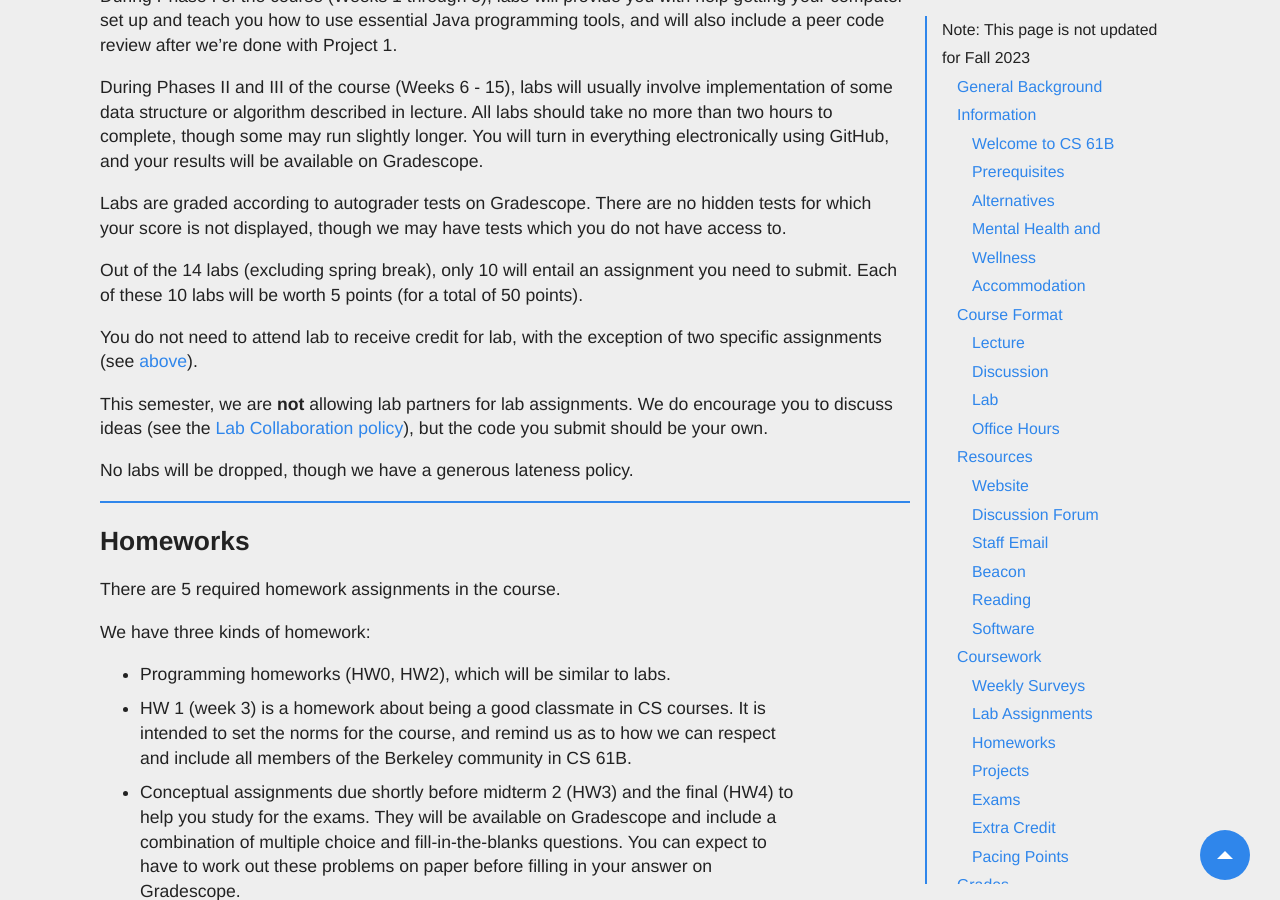
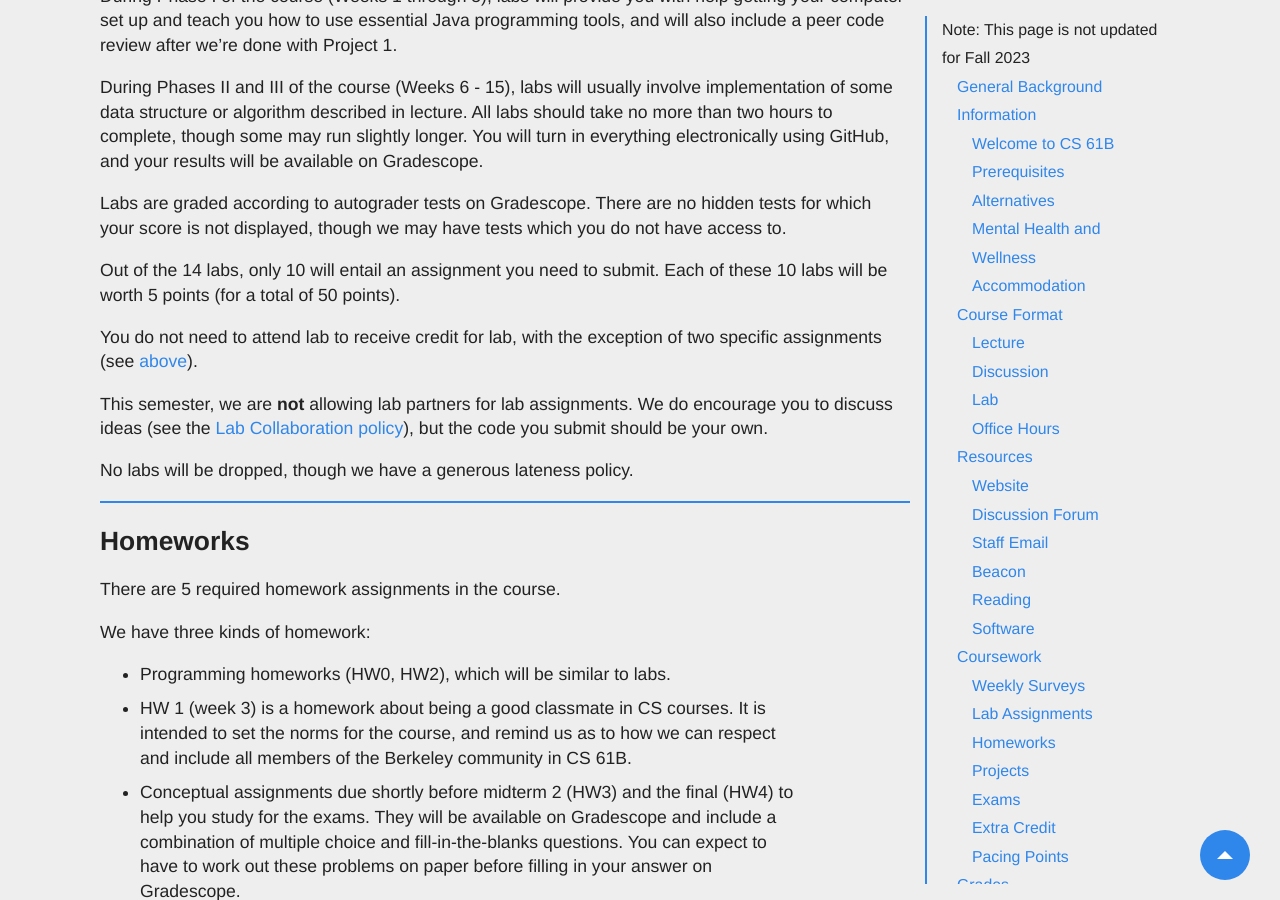
Before and after one commit to Berkeley-CS61B/website-fa23, a Jekyll site: the page built from about.md, in a window 1280 px wide and 900 px high, scrolled down 6207 px. Built offline with Jekyll 4.4.1, drawn with Linux system fonts in a browser that asks for light colours; nearby versions of some CDN libraries; comment, search, counter and statistics services are not loaded.

Commit message:
remove mention of spring break

```diff
--- a/about.md
+++ b/about.md
@@ -287,7 +287,7 @@ Labs are graded according to autograder tests on Gradescope. There are no
 hidden tests for which your score is not displayed, though we may have tests
 which you do not have access to.
 
-Out of the 14 labs (excluding spring break), only 10 will entail an assignment you need to submit. Each
+Out of the 14 labs, only 10 will entail an assignment you need to submit. Each
 of these 10 labs will be worth 5 points (for a total of 50 points).
 
 You do not need to attend lab to receive credit for lab, with the exception of
```
